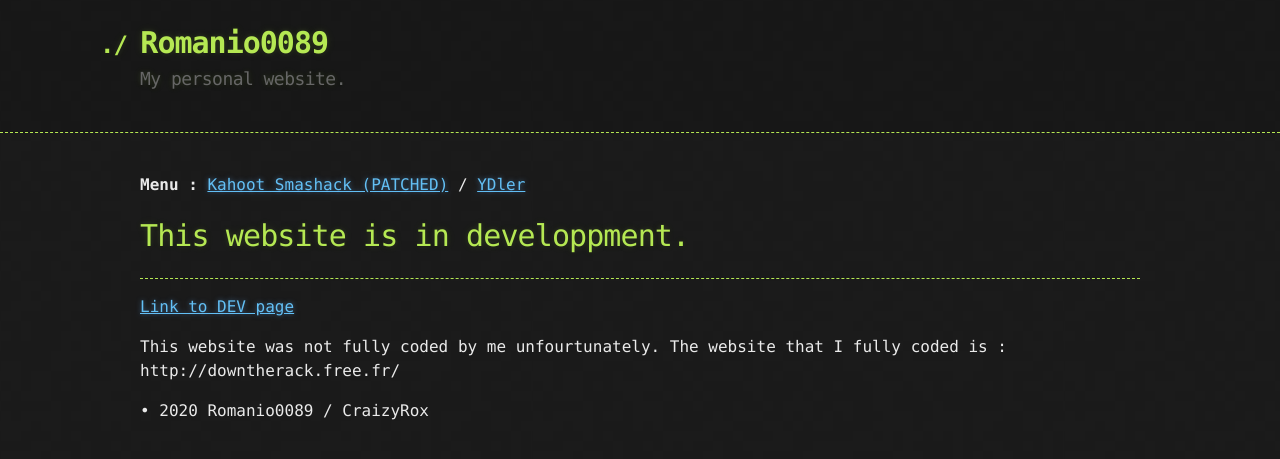
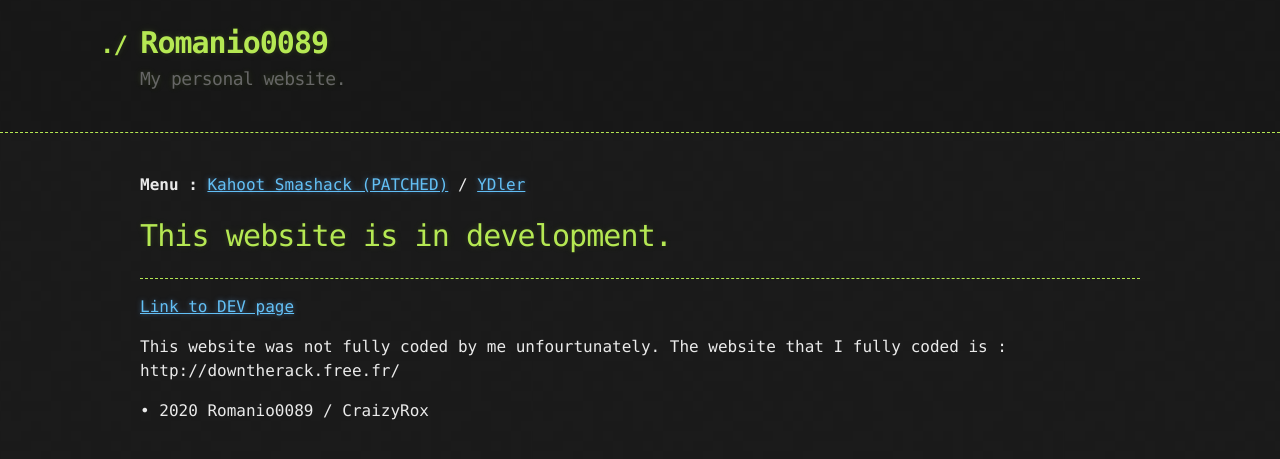
Before and after one commit to Romanio0089/romanio0089.github.io, a Jekyll site: the page built from index.md, in a window 1280 px wide. Shown: the top 459 px of the page. Built offline with Jekyll 4.4.1, drawn with Linux system fonts in a browser that asks for light colours.

Commit message:
fix spelling

```diff
--- a/index.md
+++ b/index.md
@@ -8,7 +8,7 @@ layout: default
 
 
 
-# This website is in developpment.
+# This website is in development.
 
 
 
```
